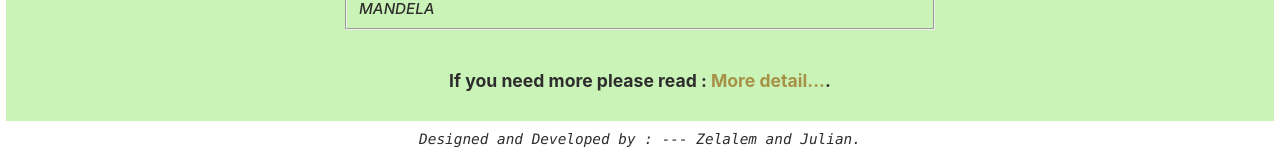
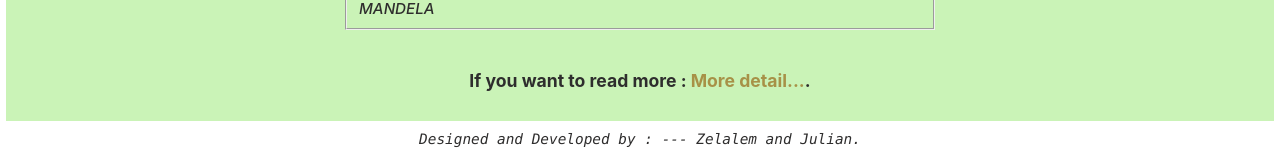
Before and after one commit to Jtaborda21/Microverse2, a plain HTML site: page index.html in a window 1280 px wide. Shown: the part 1249-1403 px from the top of the page. Drawn offline with Linux system fonts and the light colour scheme.

Commit message:
Update index.html

```diff
--- a/index.html
+++ b/index.html
@@ -47,7 +47,7 @@
         </fieldset>
         </div>
 
-        <p class="readmore">If you need more please read :  <a href="https://www.nelsonmandela.org/" id="tribute-link" target="_blank"> More detail...</a>.</p>
+        <p class="readmore">If you want to read more :  <a href="https://www.nelsonmandela.org/" id="tribute-link" target="_blank"> More detail...</a>.</p>
 
     </main>
 </div>
```
